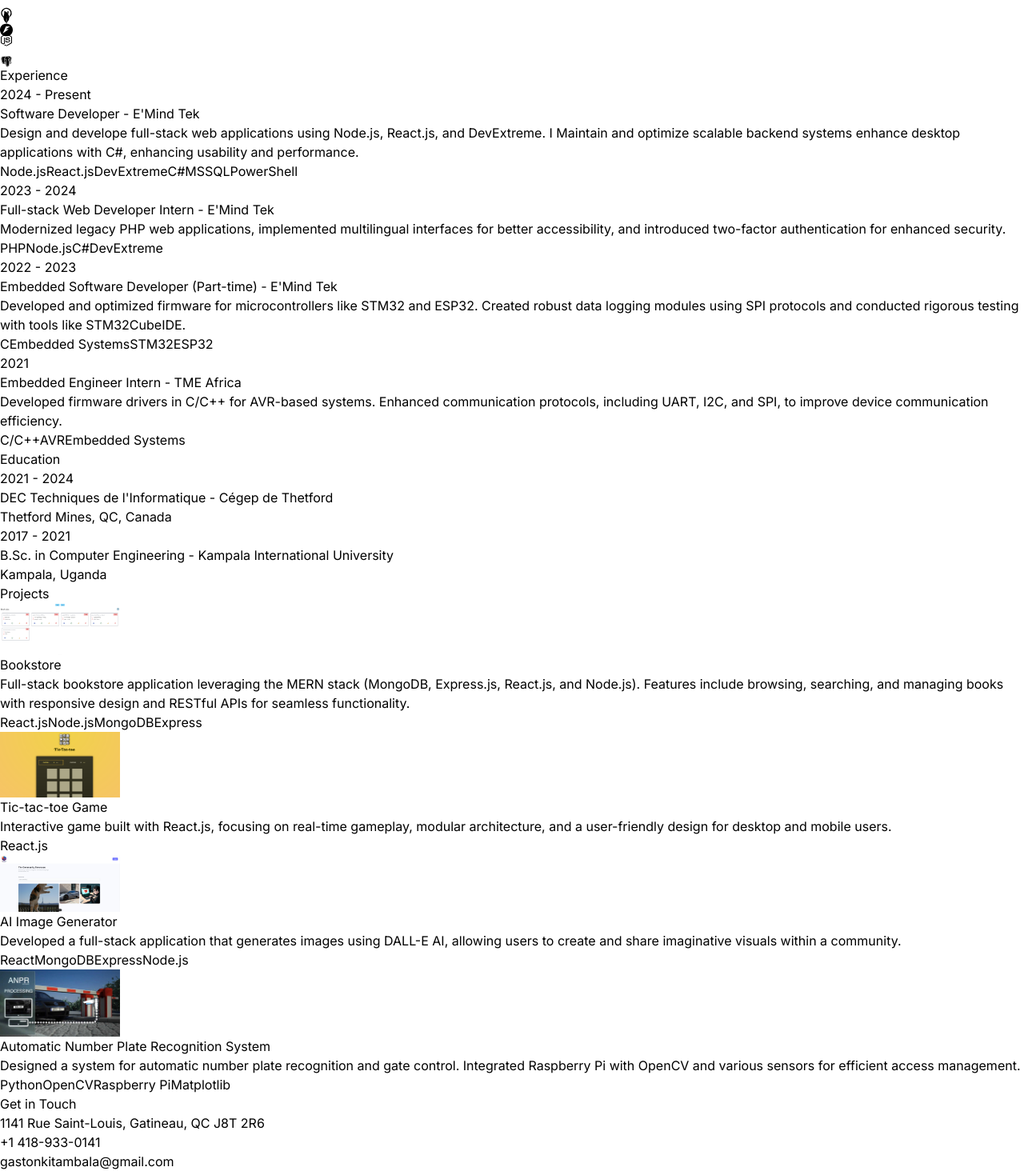
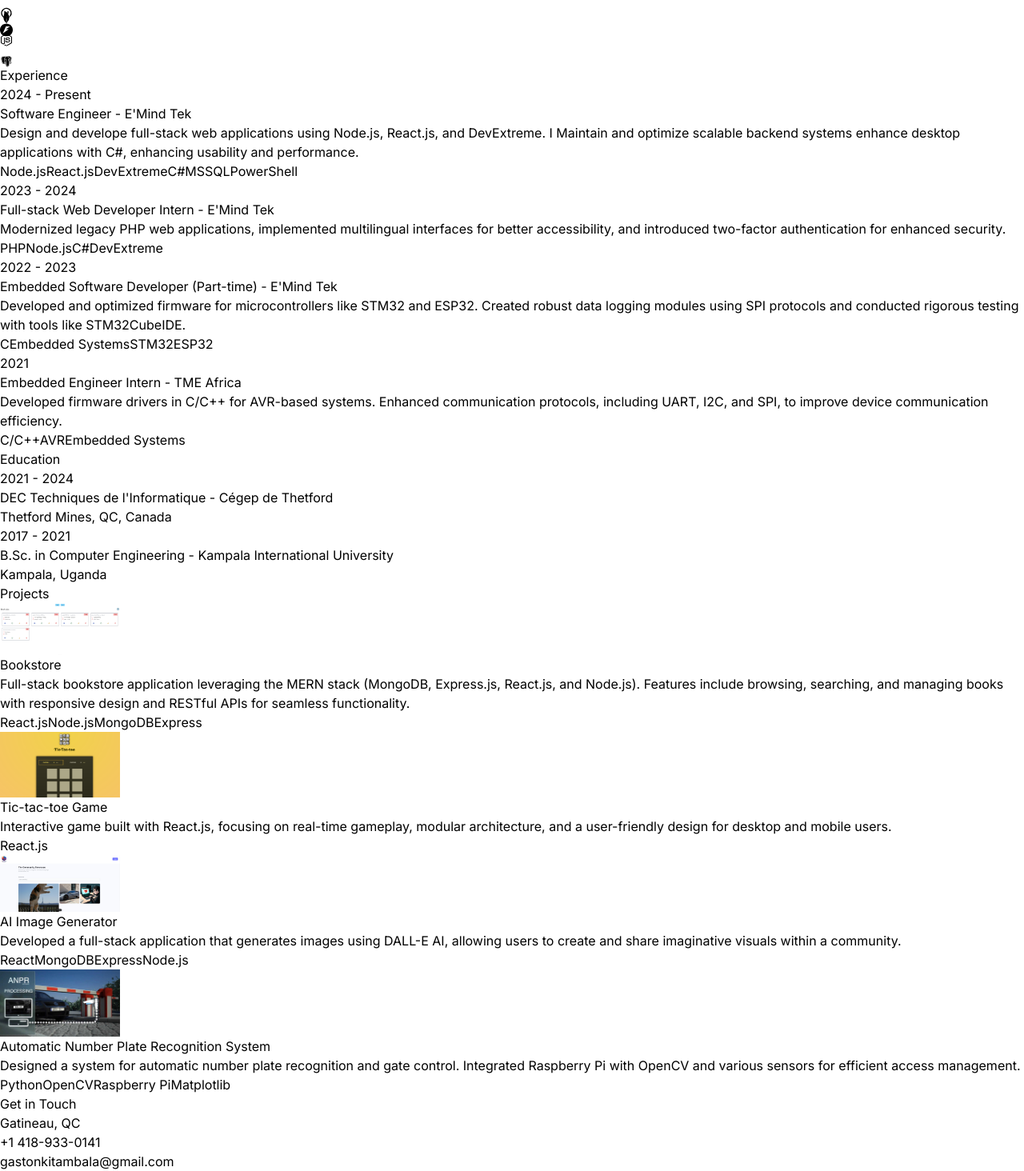
Before and after one commit to gastonkitambala/react-portfolio-gaston, a React (Vite) app: page / in a window 1280 px wide. Shown: the part 3396-4860 px from the top of the page at 80% size. Built offline with nearby package versions, Linux system fonts and the light colour scheme.

Commit message:
Fixied the title and removed some details on the adress

```diff
--- a/src/constants/index.js
+++ b/src/constants/index.js
@@ -12,7 +12,7 @@ export const ABOUT_TEXT = `Software engineer bridging hardware and web technolog
 export const EXPERIENCES = [
   {
     year: "2024 - Present",
-    role: "Software Developer",
+    role: "Software Engineer",
     company: "E'Mind Tek",
     description: `Design and develope full-stack web applications using Node.js, React.js, and DevExtreme. I Maintain and optimize scalable backend systems enhance desktop applications with C#, enhancing usability and performance.`,
     technologies: [
@@ -83,7 +83,7 @@ export const PROJECTS = [
 ];
 
 export const CONTACT = {
-  address: "1141 Rue Saint-Louis, Gatineau, QC J8T 2R6",
+  address: "Gatineau, QC",
   phoneNo: "+1 418-933-0141",
   email: "gastonkitambala@gmail.com",
 };
```
